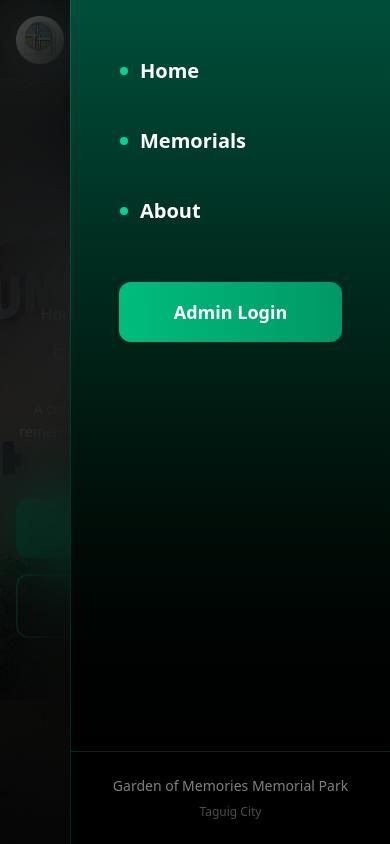
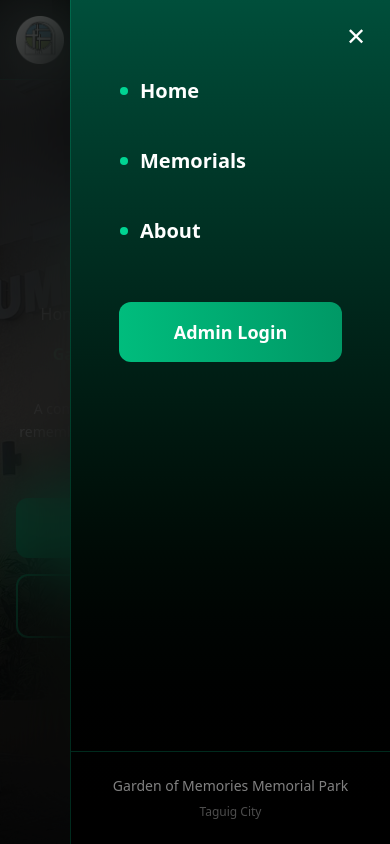
Before and after one commit to SystemAnalysis-SAD/GraveKeep, a React (Vite) app in the folder Frontend/: page / in a window 390 px wide. Both pictures are taken after a click on the button 351 px from the left and 39 px from the top of the page. Shown: the top 844 px of the page. Built offline with nearby package versions, Linux system fonts and the light colour scheme.

Commit message:
fixed mobile menu button

```diff
--- a/Frontend/src/components/Navigation/Navbar.jsx
+++ b/Frontend/src/components/Navigation/Navbar.jsx
@@ -59,19 +59,12 @@ export default function NavBar({ setLoginComponentVisible }) {
           </button>
         </div>
 
-        {!menuOpen ? (
+        {!menuOpen && (
           <button
             className="p-2 md:hidden text-white hover:text-emerald-400 transition-colors z-1000"
             onClick={() => setMenuOpen(true)}
           >
             <GiHamburgerMenu className="text-3xl" />
-          </button>
-        ) : (
-          <button
-            onClick={() => setMenuOpen(false)}
-            className="text-white md:hidden text-2xl p-2 hover:text-emerald-400 transition-colors z-1000"
-          >
-            ✕
           </button>
         )}
       </div>
@@ -101,8 +94,16 @@ export default function NavBar({ setLoginComponentVisible }) {
               menuOpen ? "opacity-100 delay-200" : "opacity-0"
             }`}
           >
+            <div className="w-full pr-4 pt-3 flex items-end justify-end">
+              <button
+                onClick={() => setMenuOpen(false)}
+                className="text-white md:hidden text-2xl p-2 hover:text-emerald-400 transition-colors z-1100"
+              >
+                ✕
+              </button>
+            </div>
             {/* Menu Items */}
-            <div className="flex-1 flex flex-col justify-start pt-10 items-center gap-2 px-6">
+            <div className="flex-1 flex flex-col justify-start  items-center gap-2 px-6">
               <button
                 onClick={() => setMenuOpen(false)}
                 className="w-full text-white text-xl font-semibold hover:text-emerald-400 transition-all duration-300 py-4 px-6 rounded-xl hover:bg-emerald-400/10 border border-transparent hover:border-emerald-400/30 transform hover:scale-105 group"
```
